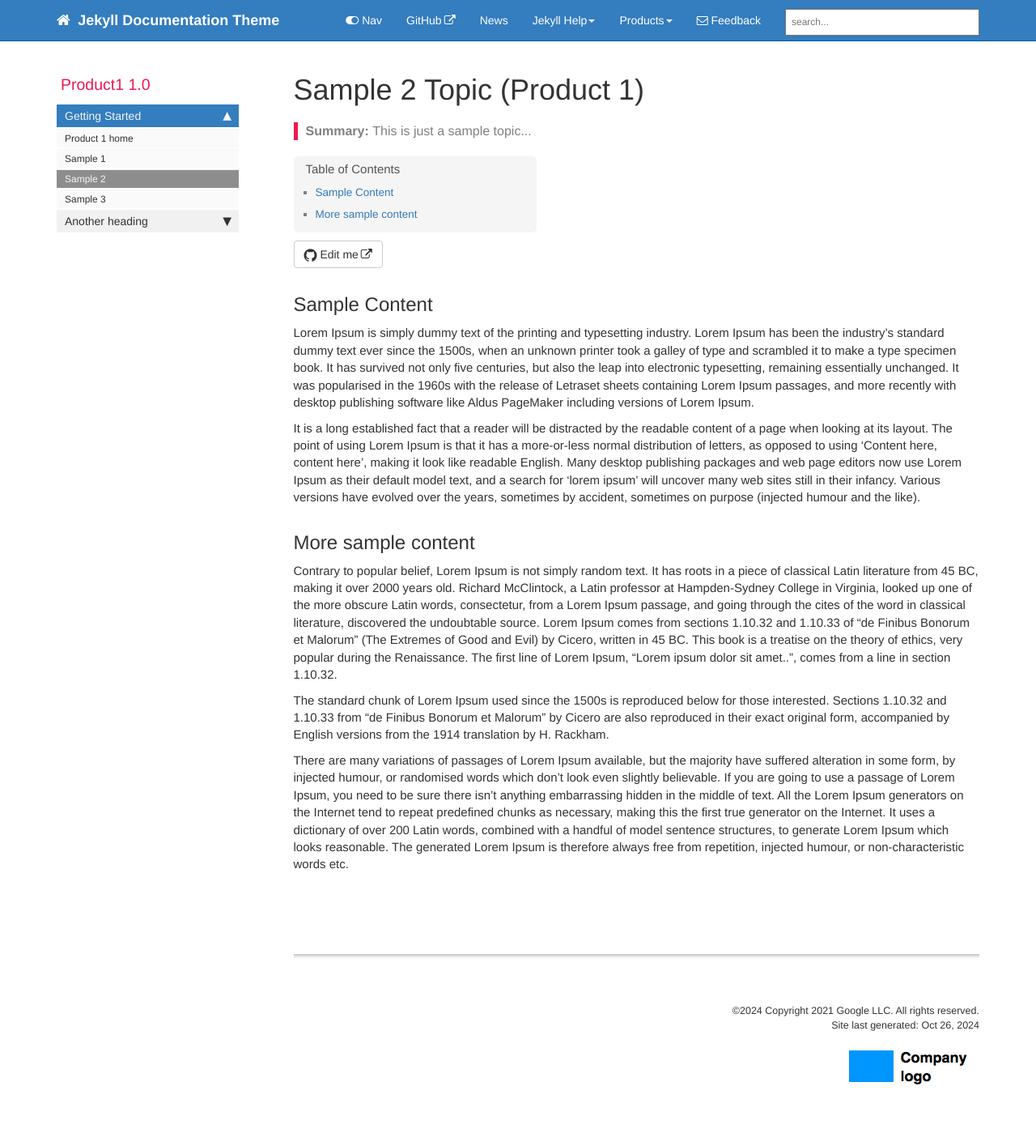
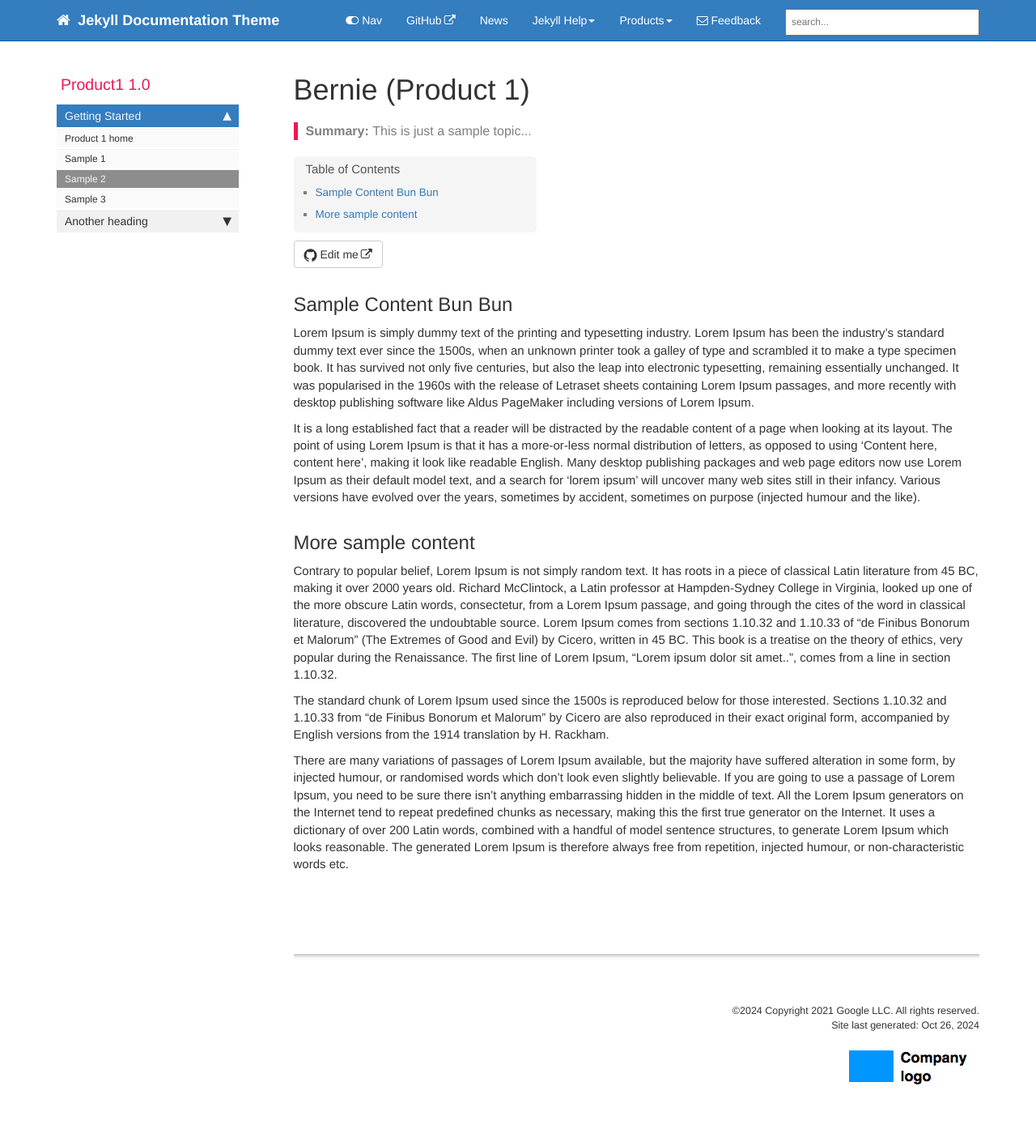
Before and after one commit to chanakavp/Ventechy, a Jekyll site: the page built from pages/product1/p1_sample2.md, in a window 1280 px wide. Shown: the whole page at 81% size. Built offline with Jekyll 4.4.1, drawn with Linux system fonts in a browser that asks for light colours; comment, search, counter and statistics services are not loaded.

Commit message:
Update p1_sample2.md

```diff
--- a/pages/product1/p1_sample2.md
+++ b/pages/product1/p1_sample2.md
@@ -1,5 +1,5 @@
 ---
-title: Sample 2 Topic (Product 1)
+title: Bernie (Product 1)
 keywords: sample
 summary: "This is just a sample topic..."
 sidebar: product1_sidebar
@@ -7,7 +7,7 @@ permalink: p1_sample2.html
 folder: product1
 ---
 
-## Sample Content
+## Sample Content Bun Bun
 
 Lorem Ipsum is simply dummy text of the printing and typesetting industry. Lorem Ipsum has been the industry's standard dummy text ever since the 1500s, when an unknown printer took a galley of type and scrambled it to make a type specimen book. It has survived not only five centuries, but also the leap into electronic typesetting, remaining essentially unchanged. It was popularised in the 1960s with the release of Letraset sheets containing Lorem Ipsum passages, and more recently with desktop publishing software like Aldus PageMaker including versions of Lorem Ipsum.
 
```
